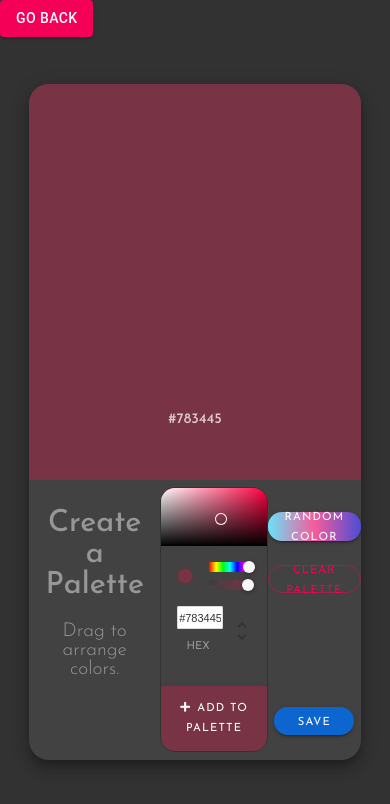
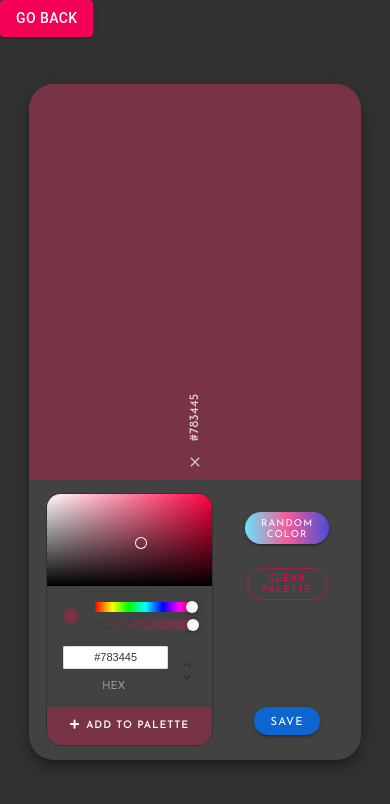
Before and after one commit to parthpatel6347/react-color-palette, a React (Create React App) app: page /palette/new in a window 390 px wide. Shown: the top 804 px of the page. Built offline with nearby package versions, Linux system fonts and the light colour scheme; what react-material-ui-form-validator would draw is missing.

Commit message:
make responsive wip

```diff
--- a/src/ColorPicker.js
+++ b/src/ColorPicker.js
@@ -17,7 +17,11 @@ const styles = {
     height: "100%",
     border: "1px solid #323232",
     [sizes.down("sm")]: {
-      width: "40%",
+      width: "50%",
+    },
+    [sizes.down("xs")]: {
+      width: "50%",
+      height: "95%",
     },
   },
   colorPicker: {
@@ -44,6 +48,12 @@ const styles = {
     },
     [sizes.down("md")]: {
       fontSize: ".7rem",
+    },
+    [sizes.down("xs")]: {
+      fontSize: ".65rem",
+      letterSpacing: "0.06rem",
+      fontWeight: "600",
+      height: "15%",
     },
   },
   icon: {
--- a/src/DraggableColor.js
+++ b/src/DraggableColor.js
@@ -1,8 +1,9 @@
 import React from "react";
 import { withStyles } from "@material-ui/core/styles";
-import HighlightOffIcon from "@material-ui/icons/HighlightOff";
 import { SortableElement } from "react-sortable-hoc";
 import chroma from "chroma-js";
+import sizes from "./styles/sizes";
+import CloseIcon from "@material-ui/icons/Close";
 
 const styles = {
   colorBox: {
@@ -17,6 +18,10 @@ const styles = {
         opacity: "1",
       },
     },
+    [sizes.down("xs")]: {
+      display: "flex",
+      justifyContent: "center",
+    },
     // transition: "all 0.2s",
 
     // width: "calc(100%/6)",
@@ -29,6 +34,9 @@ const styles = {
     color: (props) =>
       chroma(props.color.color).get("lab.l") <= 60 ? "white" : "#4B4B4B",
     height: "100%",
+    [sizes.down("xs")]: {
+      width: "40px",
+    },
   },
   colorName: {
     opacity: "0.75",
@@ -38,6 +46,11 @@ const styles = {
     textTransform: "uppercase",
     "&:hover": {
       cursor: "default",
+    },
+    [sizes.down("xs")]: {
+      fontSize: "0.8em",
+      transform: "rotate(-90deg)",
+      marginBottom: "30px",
     },
   },
   deleteIcon: {
@@ -49,6 +62,11 @@ const styles = {
     "&:hover": {
       transform: "scale(1.3)",
     },
+    [sizes.down("xs")]: {
+      opacity: ".7",
+      marginBottom: "10px",
+      fontSize: "1rem",
+    },
   },
 };
 
@@ -58,10 +76,7 @@ const DraggableColor = SortableElement((props) => {
     <div className={classes.colorBox} style={{ backgroundColor: color.color }}>
       <div className={classes.container}>
         <span className={classes.colorName}>{color.color}</span>
-        <HighlightOffIcon
-          className={classes.deleteIcon}
-          onClick={handleRemove}
-        />
+        <CloseIcon className={classes.deleteIcon} onClick={handleRemove} />
       </div>
     </div>
   );
--- a/src/NewPaletteForm.js
+++ b/src/NewPaletteForm.js
@@ -36,7 +36,7 @@ const styles = {
     [sizes.down("md")]: {
       width: "85%",
       height: "65%",
-      borderRadius: "20px",
+      borderRadius: "25px",
     },
     [sizes.down("sm")]: {
       flexDirection: "column",
@@ -65,6 +65,9 @@ const styles = {
       padding: "2.5% 0",
       justifyContent: "space-around",
     },
+    [sizes.down("xs")]: {
+      justifyContent: "space-evenly",
+    },
   },
   colorControls: {
     display: "flex",
@@ -88,6 +91,9 @@ const styles = {
       flexDirection: "column",
       padding: "0 1.5em 0",
     },
+    [sizes.down("xs")]: {
+      display: "none",
+    },
     "& h1": {
       color: "#979797",
       fontWeight: "500",
@@ -100,6 +106,9 @@ const styles = {
       [sizes.down("sm")]: {
         textAlign: "center",
         fontSize: "1.9rem",
+      },
+      [sizes.down("s")]: {
+        fontSize: "1.7rem",
       },
     },
     "& h2": {
@@ -126,6 +135,10 @@ const styles = {
       flexDirection: "column",
       justifyContent: "space-between",
       alignItems: "center",
+    },
+    [sizes.down("s")]: {
+      width: "20%",
+      padding: "0 1.5rem",
     },
   },
   colorButtons: {
@@ -154,6 +167,12 @@ const styles = {
       height: "1.8rem",
       borderRadius: "14px",
     },
+    [sizes.down("s")]: {
+      fontSize: ".6rem",
+      height: "2rem",
+      lineHeight: ".7rem",
+      borderRadius: "1rem",
+    },
   },
   clearBtn: {
     marginTop: "1.5rem",
@@ -170,6 +189,13 @@ const styles = {
       fontSize: ".7rem",
       height: "1.8rem",
       borderRadius: "14px",
+    },
+    [sizes.down("s")]: {
+      fontSize: ".6rem",
+      height: "2rem",
+      lineHeight: ".7rem",
+      paddingTop: "5px",
+      borderRadius: "1rem",
     },
   },
 };
@@ -247,6 +273,7 @@ class NewPaletteForm extends Component {
             colors={this.state.colors}
             removeColor={this.removeColor}
             axis="x"
+            lockAxis="x"
             onSortEnd={this.onSortEnd}
           />
           <div className={classes.ControlsContainer}>
--- a/src/PaletteList.js
+++ b/src/PaletteList.js
@@ -2,6 +2,7 @@ import React, { Component } from "react";
 import { Link } from "react-router-dom";
 import MiniPalette from "./MiniPalette";
 import { withStyles } from "@material-ui/core/styles";
+import sizes from "./styles/sizes";
 
 const styles = {
   root: {
@@ -17,6 +18,21 @@ const styles = {
     flexDirection: "column",
     alignItems: "flex-start",
     flexWrap: "wrap",
+    [sizes.down("lg")]: {
+      width: "65%",
+    },
+    [sizes.down("l")]: {
+      width: "75%",
+    },
+    [sizes.down("md")]: {
+      width: "80%",
+    },
+    [sizes.down("xs")]: {
+      width: "85%",
+    },
+    [sizes.down("xxs")]: {
+      width: "60%",
+    },
   },
   nav: {
     display: "flex",
@@ -35,6 +51,12 @@ const styles = {
     display: "grid",
     gridTemplateColumns: "repeat(3,30%)",
     gridGap: "5%",
+    [sizes.down("sm")]: {
+      gridTemplateColumns: "repeat(2,45%)",
+    },
+    [sizes.down("xxs")]: {
+      gridTemplateColumns: "repeat(1,100%)",
+    },
   },
 };
 
--- a/src/styles/sizes.js
+++ b/src/styles/sizes.js
@@ -2,9 +2,12 @@
 export default {
   down(size) {
     const sizes = {
+      xxs: "435px",
       xs: "575.98px",
+      s: "630px",
       sm: "767.98px",
       md: "991.98px",
+      l: "1070px",
       lg: "1199.98px",
     };
     return `@media (max-width: ${sizes[size]})`;
```
Also changed, not shown: 1 other file (tests, documents, lock files or other folders).
